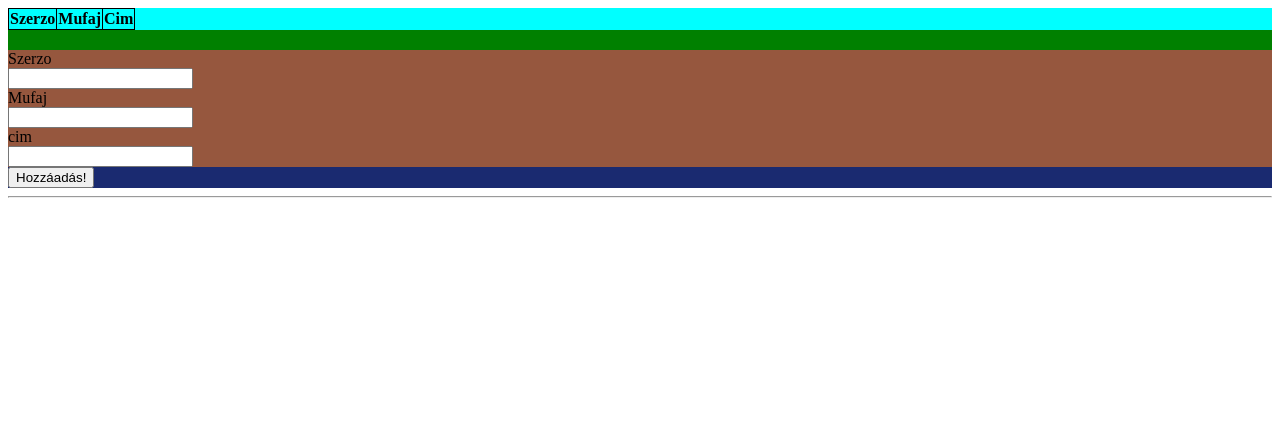
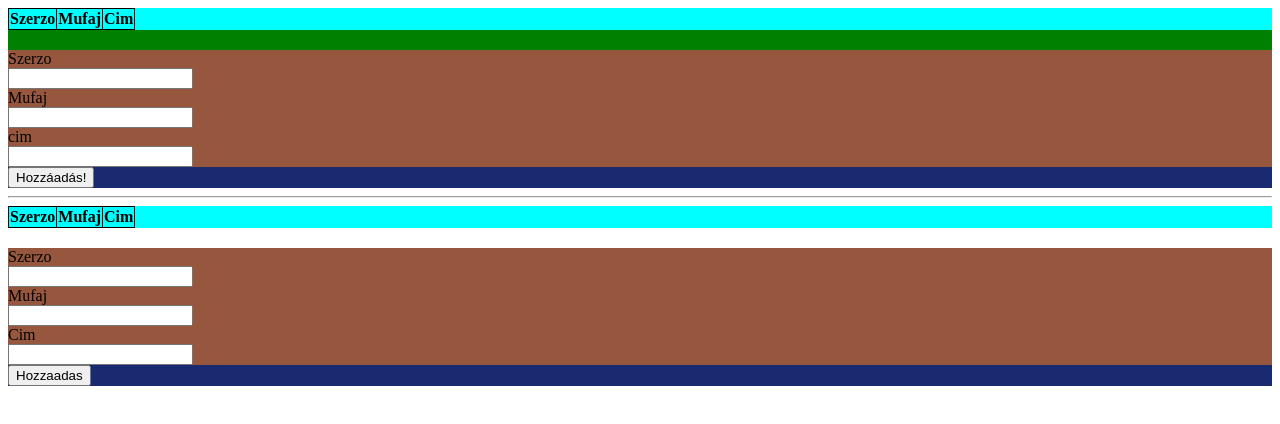
Before and after one commit to Borjarovadasz/alkotasok, a plain HTML site: page index.html in a window 1280 px wide. Drawn offline with Linux system fonts and the light colour scheme.

Commit message:
form letrehozasa oop

```diff
--- a/oop/area.js
+++ b/oop/area.js
@@ -15,18 +15,18 @@ class Area { // Egy class Area neven
 
     /**
      *
-     * @param {string} classname A constructor bejovo erteke a classname ami egy string
+     * @param {string} className A constructor bejovo erteke a classname ami egy string
      *
      */
-    constructor(classname) { // Egy constructor fuggveny ami egy classname parametert var
-        let containerDivecske = document.querySelectorAll('.containeroop');  // Megprobalja megkeresni az osszes olyan elemet aminek az osztalyneve 'containeroop'
+    constructor(className) { // Egy constructor fuggveny ami egy classname parametert var
+        let containerDivecske = document.querySelector('.containeroop');  // Megprobalja megkeresni az osszes olyan elemet aminek az osztalyneve 'containeroop'
         if(!containerDivecske) { // Ha nem talal ilyen elemet akkor lép be az if-be
             containerDivecske = document.createElement('div') // Letrehoz egy uj div elemet
-            containerDivecske.classname = 'containeroop' // Beallitja az osztalynevet 'containeroop'-ra
+            containerDivecske.className = 'containeroop' // Beallitja az osztalynevet 'containeroop'-ra
             document.body.appendChild(containerDivecske) // Hozzaadja a body elemhez az uj divet
         }
         this.#div = document.createElement('div'); // Letrehoz egy masik div elemet
-        this.#div.className = classname; // Beallitja az osztalynevet a kapott classname parameter alapjan
+        this.#div.className = className; // Beallitja az osztalynevet a kapott classname parameter alapjan
         containerDivecske.appendChild(this.#div) // Hozzaadja az uj divet a 'containeroop' divhez
     }
 }
@@ -35,8 +35,12 @@ class Area { // Egy class Area neven
  */
 
 class Asztal extends Area {
-    constructor(styleclass) {// Egy constructor fuggveny ami egy styleclass parametert var
-        super(styleclass); // Meghivja a szuloosztaly constructor fuggvenyet a styleclass parameterrel
+    /**
+     * Ez a konstruktor urlapot hoz letre mezokkel, es hozzaadja a szulo div elemhez.
+     * @param {string} className  A parameter ami egy string tipusu erteket var className neven
+     */
+    constructor(className) {// Egy constructor fuggveny ami egy styleclass parametert var
+        super(className); // Meghivja a szuloosztaly constructor fuggvenyet a styleclass parameterrel
         const asztal = document.createElement('table') // Letrehoz egy table elemet es eltárolja az asztal valtozoban
         this.div.appendChild(asztal) // Hozzaadja az asztal elemet a div elemhez amely a jelenlegi osztalyhoz tartozik
         const head = document.createElement('thead') // Letrehoz egy thead elemet es eltárolja a head valtozoban
@@ -51,6 +55,55 @@ class Asztal extends Area {
             headrow.appendChild(fejcella) // Hozzaadja a th elemet a tr elemhez
         }
         const tableBody = document.createElement('tbody'); // Letrehozunk egy tbody elemet
-        tableElement.appendChild(tableBody); // Hozzaadjuk a tablehez
+        asztal.appendChild(tableBody); // Hozzaadjuk a tablehez
     }
 }
+/**
+ * Ez az osztaly az Area osztalybol oroklodik, amely egy urlapot hoz letre, tartalmazva input mezoket es egy  gombot.
+ */
+
+class Form extends Area { // Egy class Form ami az Area osztalybol oroklodik
+
+    /**
+     * Ez a konstruktor letrehoz egy urlapot sok mezovel amikhez a szulo ertekeit hozzadja.
+     * @param {string} className   A parameter ami egy string tipusu erteket var className neven
+     */
+    constructor(className) { // Egy constructor fuggveny ami egy classname parametert var
+        super(className) // Meghivja az oszto osztaly constructorat
+        const formocsoka = document.createElement('form')  // Letrehoz egy form elemet es eltarolja a formocsoka valtozoban
+        this.div.appendChild(formocsoka) // Hozzaadja a form elemet a div elemhez
+        const felementlist = [{ // Definial egy tombot amely tartalmazza a form mezok adatait
+            fid: 'Writer', // Az elso mezo id-je
+            label: 'Szerzo', // Az elso mezo labelje
+        },
+        {
+            fid: 'Genre', // A masodik mezo id-je
+            label: 'Mufaj', // A masodik mezo labelje
+        },
+        {
+            fid: 'Title', // A harmadik mezo id-je
+            label: 'Cim', // A harmadik mezo labelje
+        }
+    ]
+
+    for(const felement of felementlist) { // Vegigiteral a felementlist tomb elemein
+        const fieldecske = makeAdiv('field');  // Letrehoz egy field divet es eltarolja a fieldecske valtozoban
+        formocsoka.appendChild(fieldecske) // Hozzaadja a fieldecske divet a formhoz
+        const labelecske = document.createElement('label') // Letrehoz egy label elemet es eltarolja a labelecske valtozoban
+        labelecske.htmlFor = felement.fid // Beallitja a label htmlFor erteket a felement id-jere
+        labelecske.textContent = felement.label  // Beallitja a label szoveget a felement label ertekere
+        fieldecske.append(labelecske) // Hozzaadja a label elemet a fieldecske divhez
+
+        const inputocska = document.createElement('input') // Letrehoz egy input elemet es eltarolja az inputocska valtozoban
+        inputocska.id = felement.fid // Beallitja az input id erteket a felement id-jere
+        fieldecske.appendChild(document.createElement('br')) // Hozzaad egy sortorest a fieldecske divhez
+        fieldecske.appendChild(inputocska) // Hozzaadja az input elemet a fieldecske divhez
+    }
+
+    const gomb = document.createElement('button') // Letrehoz egy button elemet es eltarolja a gomb valtozoban
+    gomb.textContent = 'Hozzaadas' // Beallitja a gomb szoveget Hozzaadas ertekre
+    formocsoka.appendChild(gomb) // Hozzaadja a gombot a formhoz
+    }
+
+
+}
--- a/oop/main.js
+++ b/oop/main.js
@@ -1,4 +1,4 @@
 const seperatorka = document.createElement('hr') // Letrehoz egy <hr> elemet es eltarolja a seperatorka valtozoban
 document.body.appendChild(seperatorka) // Hozzaadja a seperatorka elemet a body elemhez
-const asztal = new Area('table'); // Letrehoz egy uj Area objektumot 'table' osztalynevvel es eltarolja az asztal valtozoban
-const form = new Area('form');// Letrehoz egy uj Area objektumot 'form' osztalynevvel es eltarolja a form valtozoban
+const asztal = new Asztal('table'); // Letrehoz egy uj Area objektumot 'table' osztalynevvel es eltarolja az asztal valtozoban
+const form = new Form('form');// Letrehoz egy uj Area objektumot 'form' osztalynevvel es eltarolja a form valtozoban
--- a/style.css
+++ b/style.css
@@ -1,4 +1,4 @@
-.container {
+.container, .containercoop {
     background-color: green;
 }
 
```
